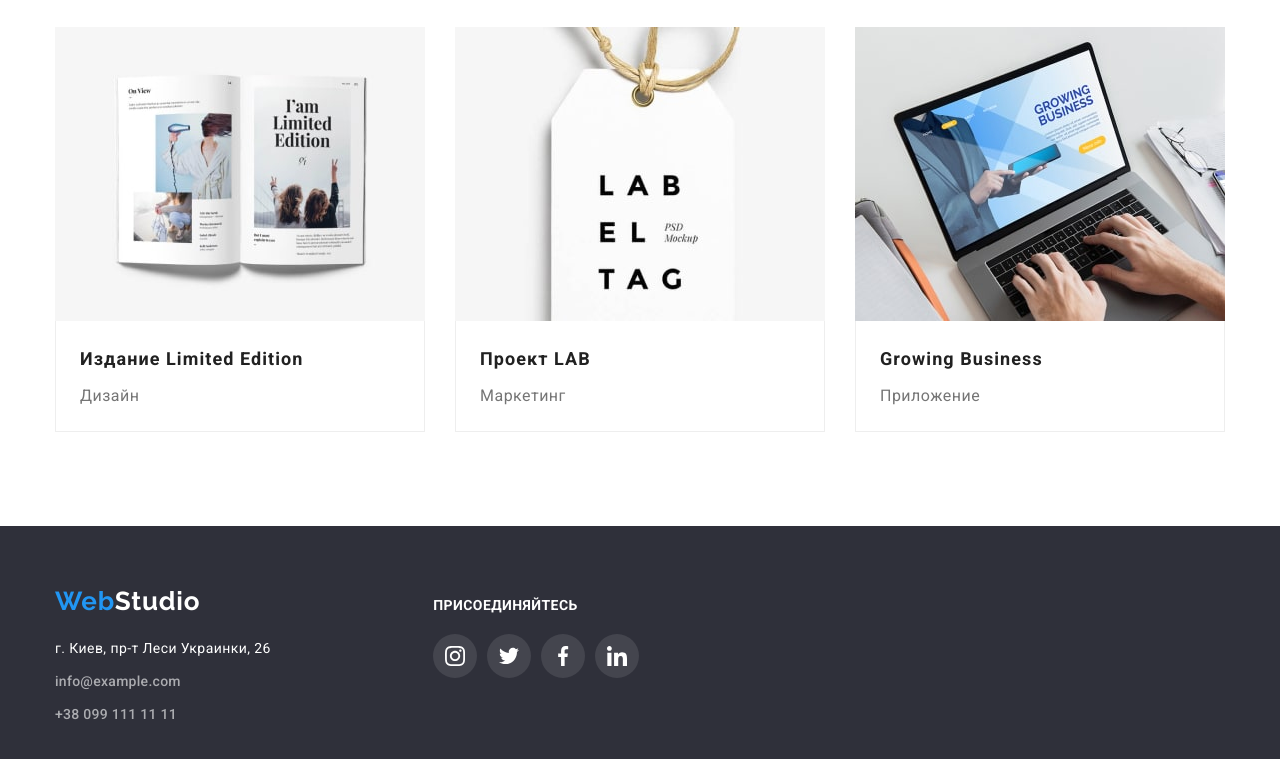
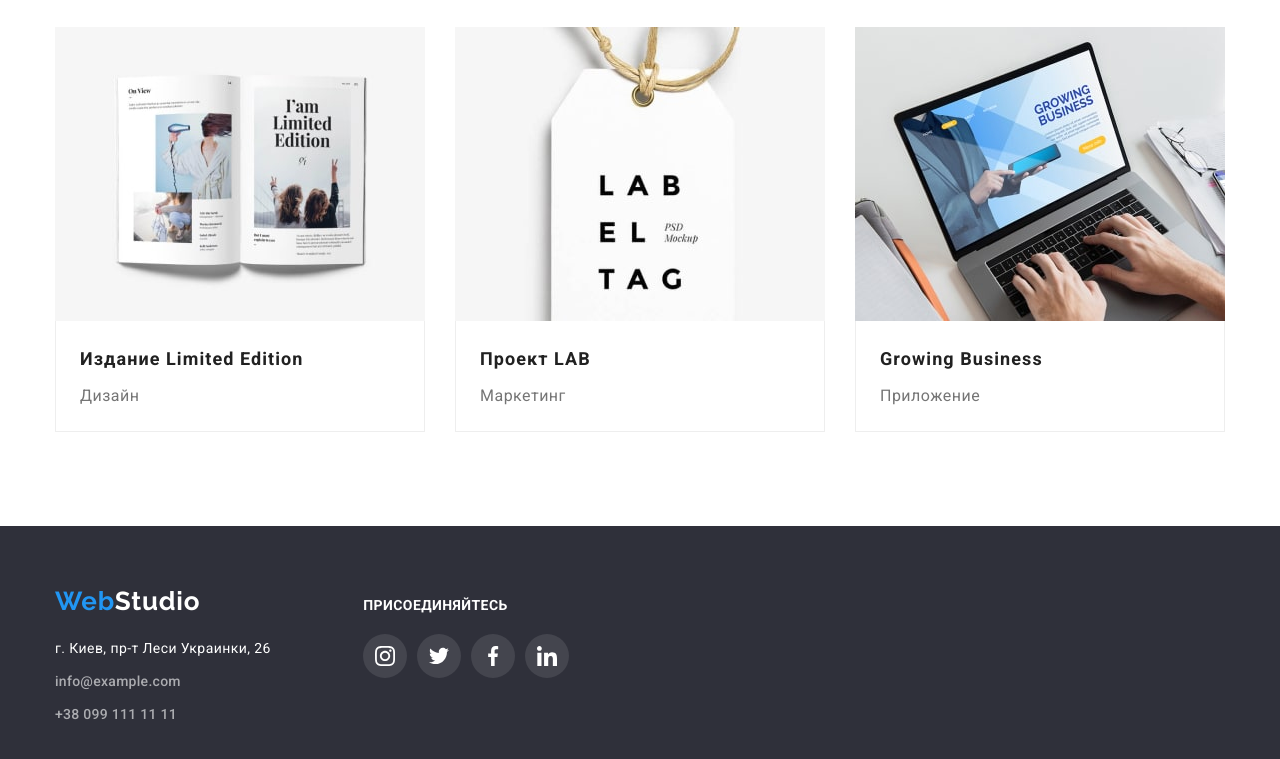
Before and after one commit to AlexxRed/goit-markup-hw-04, a plain HTML site: page portfolio.html in a window 1280 px wide. Shown: the part 1110-1869 px from the top of the page. Drawn offline with nearby package versions, Linux system fonts and the light colour scheme.

Commit message:
have few questions

```diff
--- a/portfolio.html
+++ b/portfolio.html
@@ -187,7 +187,7 @@
                     </ul>
                 </address>
             </div>
-            <section class="follow-us">
+            <!-- <section class="follow-us"> -->
             <div class="footer-colum2">
                 <p class="follow-title">ПРИСОЕДИНЯЙТЕСЬ</p>
                 <ul class="footer-social list">
@@ -221,7 +221,7 @@
                     </li>
                 </ul>
             </div>
-            </section>
+            <!-- </section> -->
         </div>
     </div>
 </footer>
```
Lines whose indentation alone changed are shown as unchanged.
